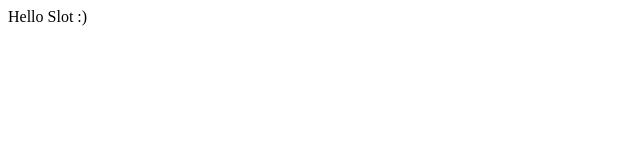
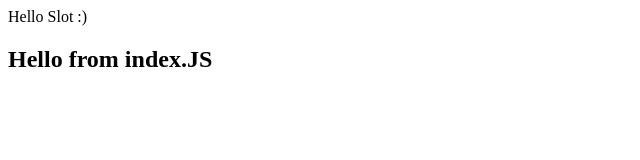
Before and after one commit to DarthVanger/slot-html, a website: page index.html in a window 1280 px wide. Shown: the whole page, without its empty margins (0-640 px from the left). Drawn offline with Linux system fonts and the light colour scheme.

Commit message:
Add index.js, machine.js, simulator.js

```diff
--- a/index.html
+++ b/index.html
@@ -3,4 +3,6 @@
   <body>
     Hello Slot :)
   </body>
+
+  <script type="module" src="src/index.js"></script>
 </html>
--- a/package.json
+++ b/package.json
@@ -10,5 +10,6 @@
   "license": "ISC",
   "devDependencies": {
     "http-server": "^14.1.1"
-  }
+  },
+  "type": "module"
 }
--- /dev/null
+++ b/src/index.js
@@ -0,0 +1,3 @@
+import {spin} from './machine.js'
+document.body.innerHTML += "<h2>Hello from index.JS</h2"
+spin();
--- /dev/null
+++ b/src/machine.js
@@ -0,0 +1,12 @@
+export function spin() {
+  console.log('machine.spin()')
+
+  const screen = [
+    [0, 0, 0,],
+    [0, 0, 0,],
+  ]
+
+  const wins = []
+
+  return {screen, wins}
+}
```
Also changed, not shown: src/simulator.js (added, +10 -0 lines).
